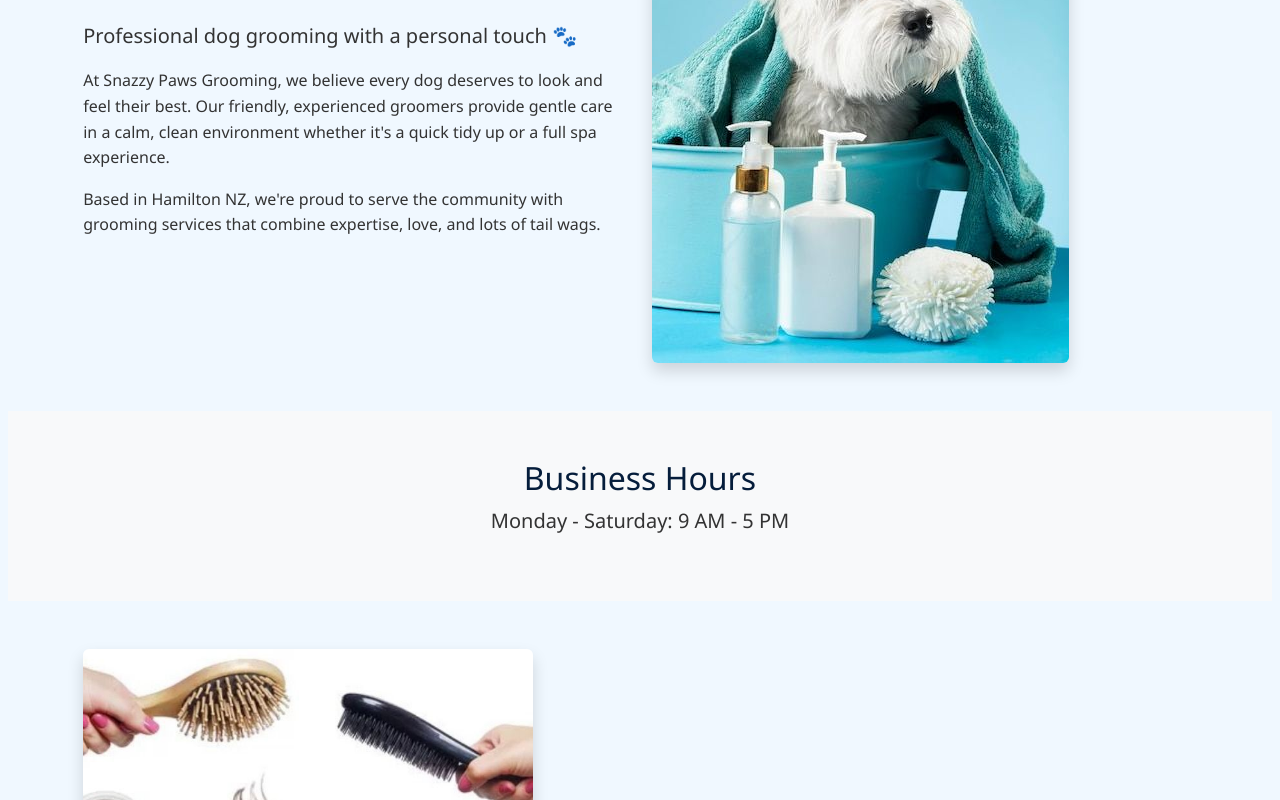
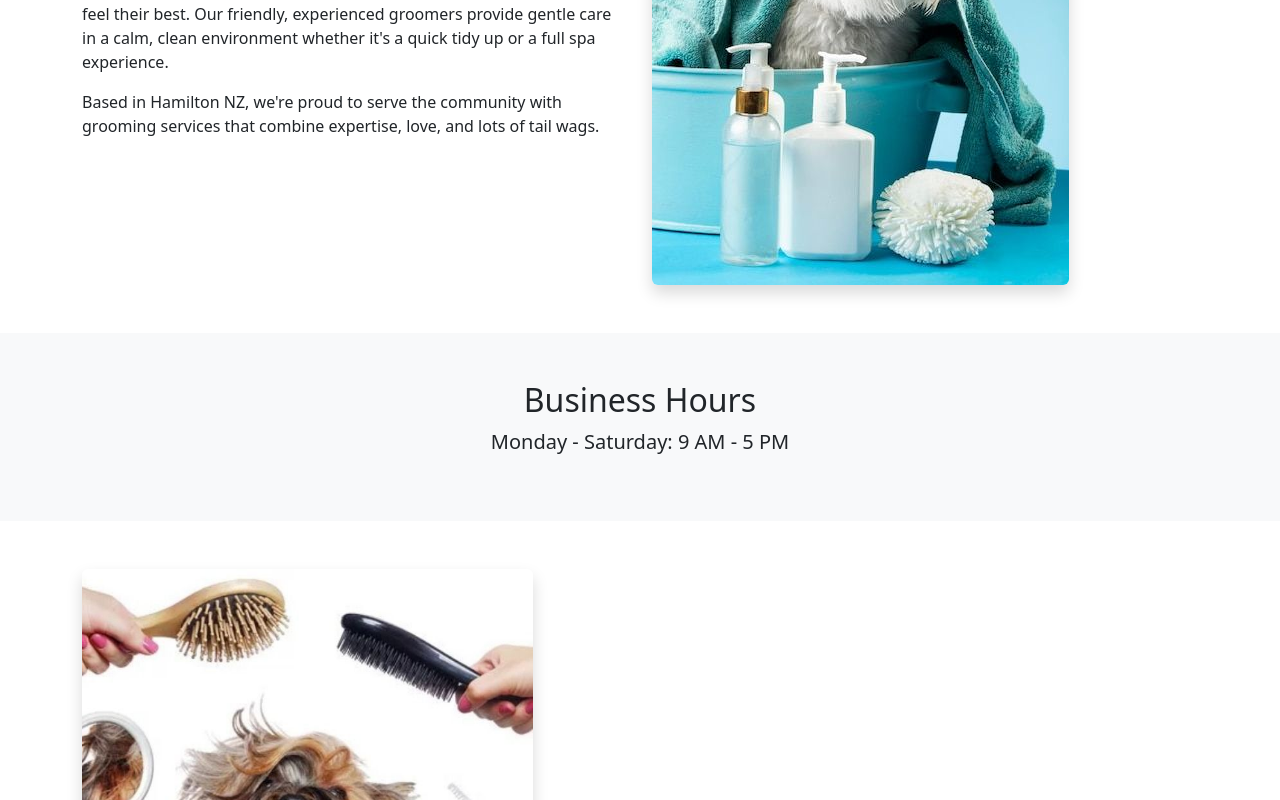
Before and after one commit to allang417/snazzypaws, a plain HTML site: page index.html in a window 1280 px wide. Shown: the part 445-1245 px from the top of the page. Drawn offline with nearby package versions, Linux system fonts and the light colour scheme.

Commit message:
Commit with NO CSS

```diff
--- a/index.html
+++ b/index.html
@@ -13,8 +13,7 @@
   <!-- Bootstrap CSS from CDN -->
   <link href="https://cdn.jsdelivr.net/npm/bootstrap@5.3.3/dist/css/bootstrap.min.css" rel="stylesheet" xintegrity="sha384-QWTKZyjpPEjISv5WaRU9OFeRpok6YctnYmDr5pNlyT2bRjXh0JMhjY6hW+ALEwIH" crossorigin="anonymous">
 
-  <!-- Your Custom CSS with relative path -->
-  <link rel="stylesheet" href="./css/styles.css">
+
 </head>
 <body>
 
```
Also changed, not shown: booking.html (+1 -1 lines), contact.html (+1 -1 lines), privacy.html (+1 -1 lines), roster.html (+1 -1 lines), services.html (+1 -1 lines).
